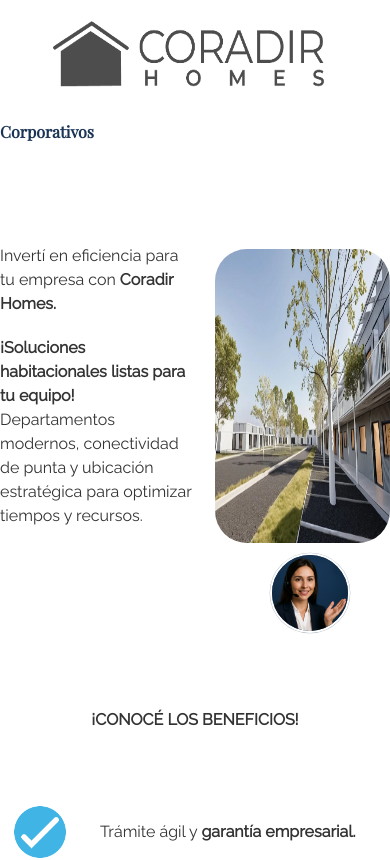
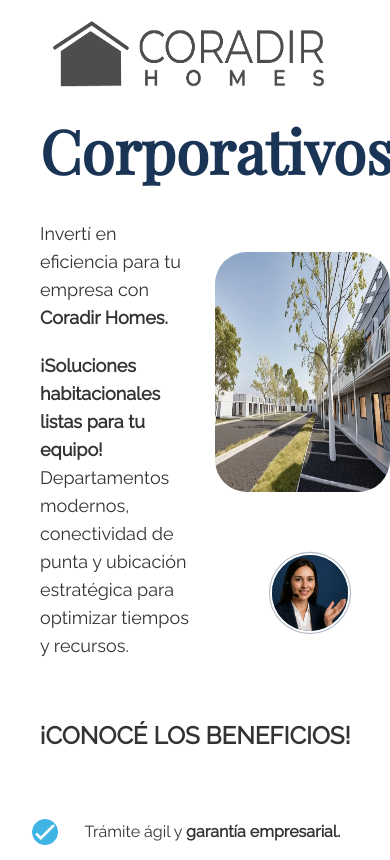
Before and after one commit to ValentinGarro/coradir_homes, a Next.js app: page /corporativos in a window 390 px wide. Shown: the top 860 px of the page. Built offline with nearby package versions, Linux system fonts and the light colour scheme.

Commit message:
pagina corporativos mobile

```diff
--- a/src/app/corporativos/page.tsx
+++ b/src/app/corporativos/page.tsx
@@ -13,23 +13,23 @@
     ]
     return (
         <>
-            <section className="relative container bg-white flex flex-col items-start justify-start xl:py-16 xl:px-36 gap-5">
-                <h1 className="text-blue font-playfair xl:text-9xl font-bold">Corporativos</h1>
-                <p className="text-black font-raleway xl:text-5xl w-[50%] mt-20">Invertí en eficiencia para tu empresa con <b>Coradir Homes.</b></p>
-                <p className="text-black font-raleway xl:text-5xl w-[50%]"> <b>¡Soluciones habitacionales listas para tu equipo!</b> <br/> Departamentos modernos, conectividad de punta y ubicación estratégica para optimizar tiempos y recursos.</p>
+            <section className="relative xl:container bg-white flex flex-col items-start justify-start px-10 xl:py-16 xl:px-36 gap-5">
+                <h1 className="text-blue font-playfair text-6xl xl:text-9xl font-bold">Corporativos</h1>
+                <p className="text-black font-raleway text-lg xl:text-5xl w-[50%] mt-5 xl:mt-20">Invertí en eficiencia para tu empresa con <b>Coradir Homes.</b></p>
+                <p className="text-black font-raleway text-lg xl:text-5xl w-[50%]"> <b>¡Soluciones habitacionales listas para tu equipo!</b> <br/> Departamentos modernos, conectividad de punta y ubicación estratégica para optimizar tiempos y recursos.</p>
                 <Image
                     src="/img/pagina_corporativos_inicio.jpg"
                     alt="Corporativos"
                     width={1000}
                     height={1000}
-                    className="w-[45%] h-[50%] absolute z-10 top-[22%] right-0 rounded-4xl object-right-top"
+                    className="w-[45%] h-[40%] xl:h-[50%] absolute z-10 top-[22%] right-0 rounded-4xl object-right-top"
                 />
-                <div className="flex flex-col items-start justify-start gap-5 py-20 w-full relative">
+                <div className="flex flex-col items-start justify-start gap-5 xl:py-20 py-5 w-full relative">
                 </div>
             </section>
             <section className="relative container bg-white flex flex-col items-center justify-start xl:py-16 xl:px-36 gap-5">
-                <h2 className="uppercase text-black font-raleway xl:text-7xl font-bold text-center">¡CONOCÉ LOS BENEFICIOS!</h2>
-                <div className="flex flex-col items-center justify-center py-10 gap-8 w-full">
+                <h2 className="uppercase text-black font-raleway text-2xl xl:text-7xl font-bold text-center">¡CONOCÉ LOS BENEFICIOS!</h2>
+                <div className="flex flex-col items-center justify-center py-10 gap-8 xl:w-full w-[90%]">
                     {benefits.map((benefit,index) => (
                         <div key={`benefit-${index}`} className="flex items-center justify-center gap-5 w-full">
                             <Image
@@ -37,7 +37,7 @@
                                 alt="Beneficios"
                                 width={100}
                                 height={100}
-                                className="w-20 h-20"
+                                className="xl:w-20 xl:h-20 w-10 h-10"
                             />
                             <p className="text-black font-raleway xl:text-5xl w-[80%]">{benefit}</p>
                         </div>
@@ -50,9 +50,9 @@
                     alt="Corporativos"
                     width={1000}
                     height={1000}
-                    className="w-full h-[80vh] object-top"
+                    className="w-full xl:h-[80vh] h-[50vh] object-top"
                 />
-                <Link href="/" className="xl:text-3xl absolute xl:bottom-32 xl:left-1/2 transform -translate-x-1/2 z-10 text-blue border-2 border-blue bg-white xl:px-24 xl:py-4 rounded-full uppercase">
+                <Link href="/" className="xl:text-3xl absolute xl:bottom-32 bottom-16 left-1/2 transform -translate-x-1/2 z-10 text-blue border-2 border-blue bg-white xl:px-24 xl:py-4 py-2 px-5 rounded-full uppercase">
                     ¡Saber más!
                 </Link>
             </section>
```
